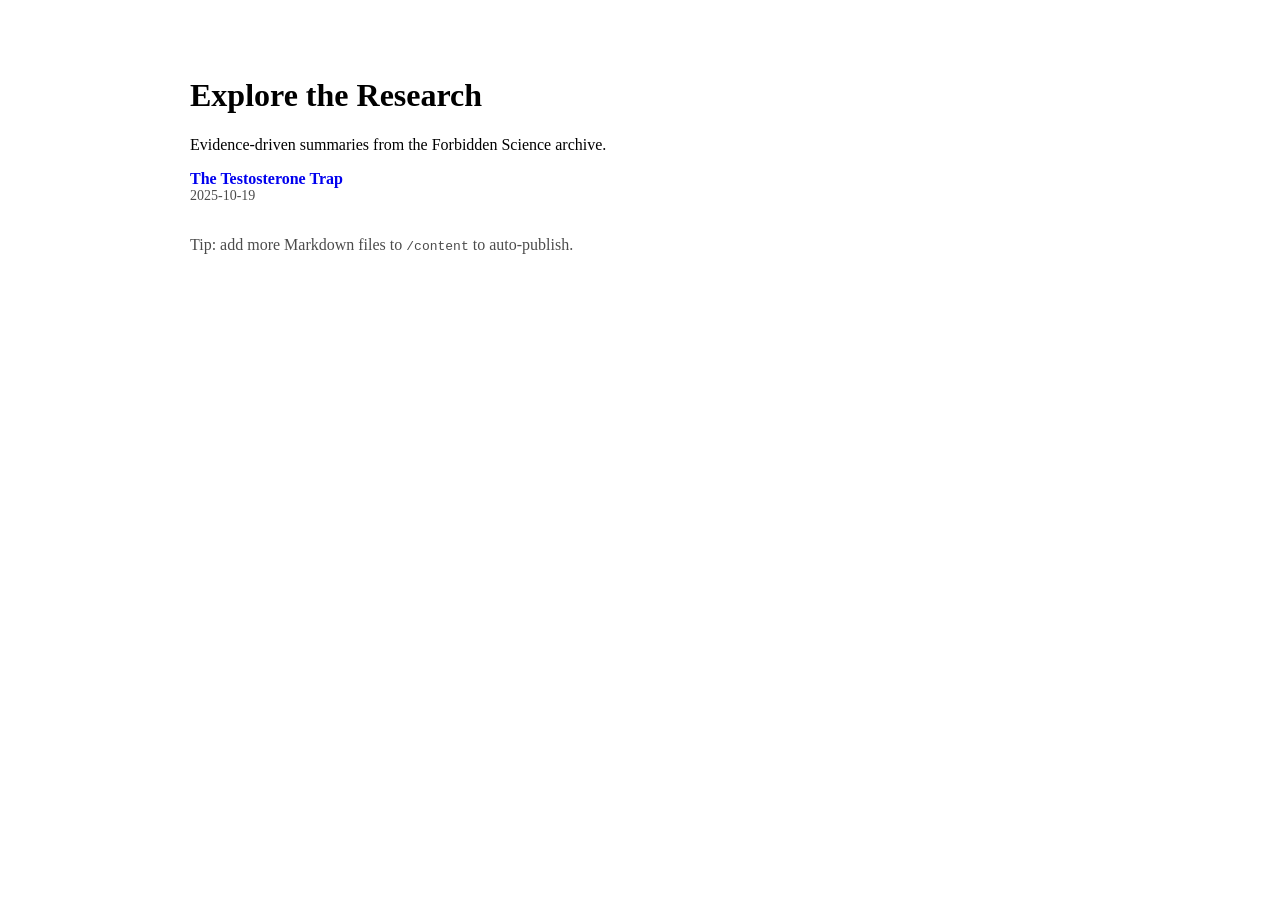
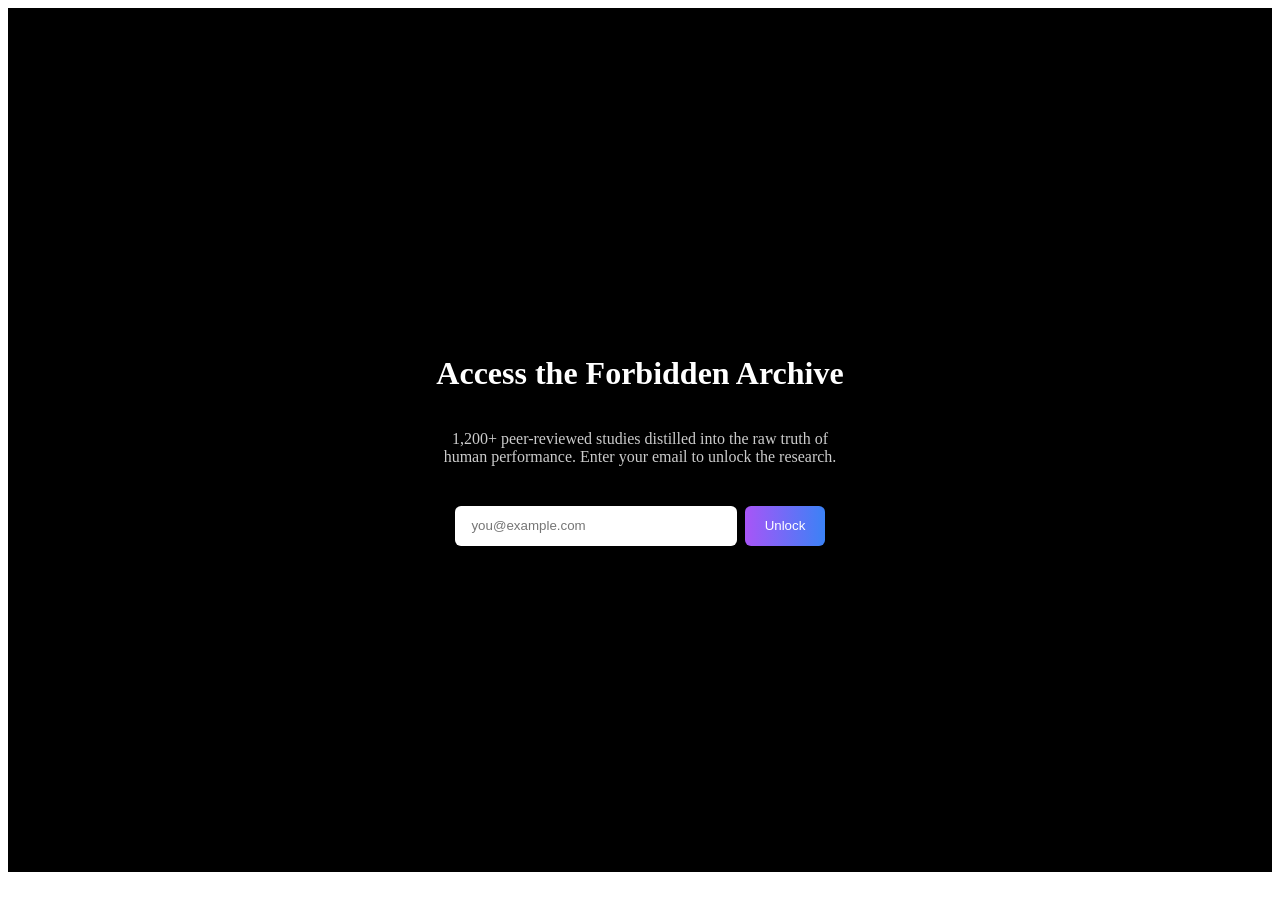
Before and after one commit to Triple8Automate/fff-site, a Next.js app: page /articles in a window 1280 px wide. After the commit the page ends 880 px from the top, so only its background shows below. Built offline with nearby package versions, Linux system fonts and the light colour scheme.

Commit message:
Update index.js

```diff
--- a/pages/articles/index.js
+++ b/pages/articles/index.js
@@ -1,28 +1,56 @@
-import Link from "next/link";
-import { getAllPosts } from "../../lib/posts";
+import { useState } from "react";
 
-export async function getStaticProps() {
-  return { props: { posts: getAllPosts() } };
-}
+export default function ArticlesGate() {
+  const [email, setEmail] = useState("");
+  const [granted, setGranted] = useState(false);
 
-export default function Articles({ posts }) {
+  function handleSubmit(e) {
+    e.preventDefault();
+    if (!email.includes("@")) return alert("Please enter a valid email.");
+    localStorage.setItem("fffEmail", email);
+    setGranted(true);
+  }
+
+  if (!granted && !localStorage.getItem("fffEmail")) {
+    return (
+      <main style={{
+        display:"flex",flexDirection:"column",alignItems:"center",
+        justifyContent:"center",minHeight:"100vh",padding:"2rem",
+        background:"#000",color:"#fff",textAlign:"center"
+      }}>
+        <h1>Access the Forbidden Archive</h1>
+        <p style={{maxWidth:400,opacity:.8}}>
+          1,200+ peer-reviewed studies distilled into the raw truth of human performance.
+          Enter your email to unlock the research.
+        </p>
+        <form onSubmit={handleSubmit} style={{marginTop:"1.5rem"}}>
+          <input
+            type="email"
+            placeholder="you@example.com"
+            value={email}
+            onChange={e=>setEmail(e.target.value)}
+            style={{
+              padding:"0.8rem 1rem",borderRadius:6,border:"none",
+              width:250,marginRight:8
+            }}
+          />
+          <button type="submit" style={{
+            background:"linear-gradient(90deg,#a855f7,#3b82f6)",
+            border:"none",padding:"0.8rem 1.2rem",borderRadius:6,
+            color:"#fff",cursor:"pointer"
+          }}>
+            Unlock
+          </button>
+        </form>
+      </main>
+    );
+  }
+
   return (
-    <main style={{minHeight:"100vh",padding:"3rem",maxWidth:900,margin:"0 auto"}}>
-      <h1>Explore the Research</h1>
-      <p>Evidence-driven summaries from the Forbidden Science archive.</p>
-      <ul style={{listStyle:"none",padding:0}}>
-        {posts.map(p => (
-          <li key={p.slug} style={{margin:"1rem 0"}}>
-            <Link href={`/articles/${p.slug}`} style={{textDecoration:"none"}}>
-              <strong>{p.title}</strong>
-            </Link>
-            {p.date ? <div style={{fontSize:14,opacity:.7}}>{p.date}</div> : null}
-          </li>
-        ))}
-      </ul>
-      <p style={{marginTop:"2rem",opacity:.7}}>
-        Tip: add more Markdown files to <code>/content</code> to auto-publish.
-      </p>
+    <main style={{minHeight:"100vh",padding:"3rem",color:"#fff",background:"#0b0b0f"}}>
+      <h1>Research Archive</h1>
+      <p>Welcome, {localStorage.getItem("fffEmail") || email}.</p>
+      <p>The full index of articles will load here soon.</p>
     </main>
   );
 }
```
